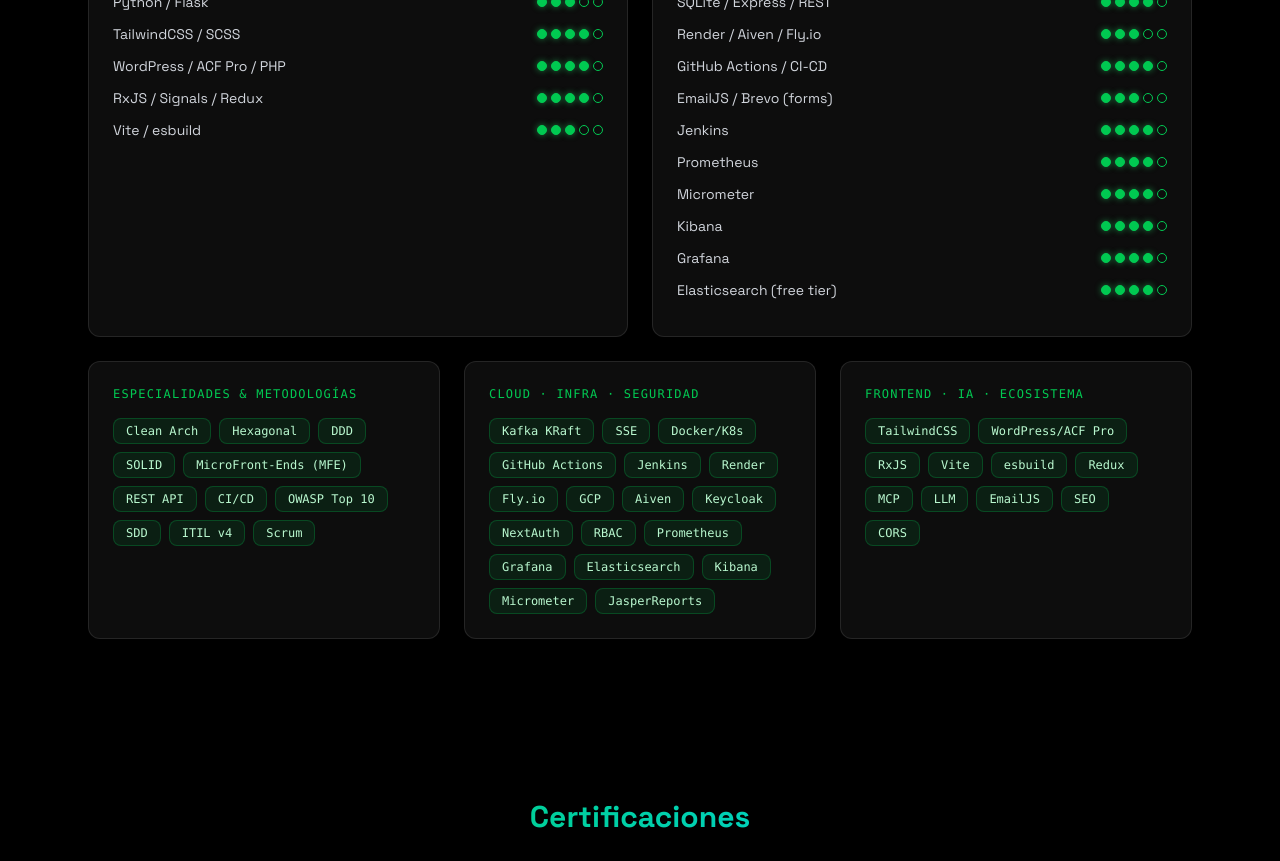
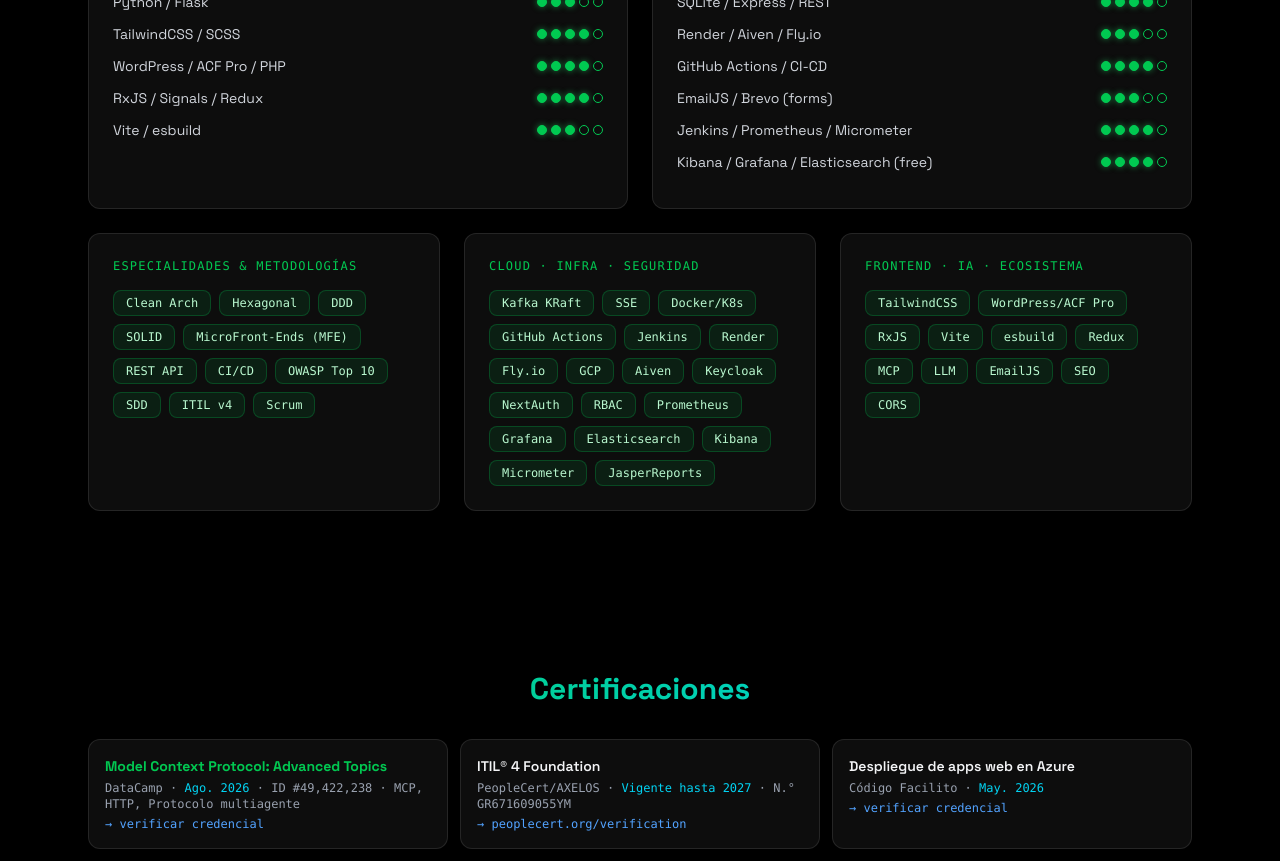
Before and after one commit to ypmanrique2/yadin.manrique-portfolio, a React (Vite) app: page / in a window 1280 px wide. Shown: the part 7420-8281 px from the top of the page. Built offline with nearby package versions, Linux system fonts and the light colour scheme.

Commit message:
fix(skills): consolidate observability skills into 2 grouped rows (3 per row)

```diff
--- a/src/components/sections/Habilidades.jsx
+++ b/src/components/sections/Habilidades.jsx
@@ -36,12 +36,8 @@
     { name: "Render / Aiven / Fly.io", level: 3 },
     { name: "GitHub Actions / CI-CD", level: 4 },
     { name: "EmailJS / Brevo (forms)", level: 3 },
-    { name: "Jenkins", level: 4 },
-    { name: "Prometheus", level: 4 },
-    { name: "Micrometer", level: 4 },
-    { name: "Kibana", level: 4 },
-    { name: "Grafana", level: 4 },
-    { name: "Elasticsearch (free tier)", level: 4 },
+    { name: "Jenkins / Prometheus / Micrometer", level: 4 },
+    { name: "Kibana / Grafana / Elasticsearch (free)", level: 4 },
 ];
 
 const tagGroups = [
```
